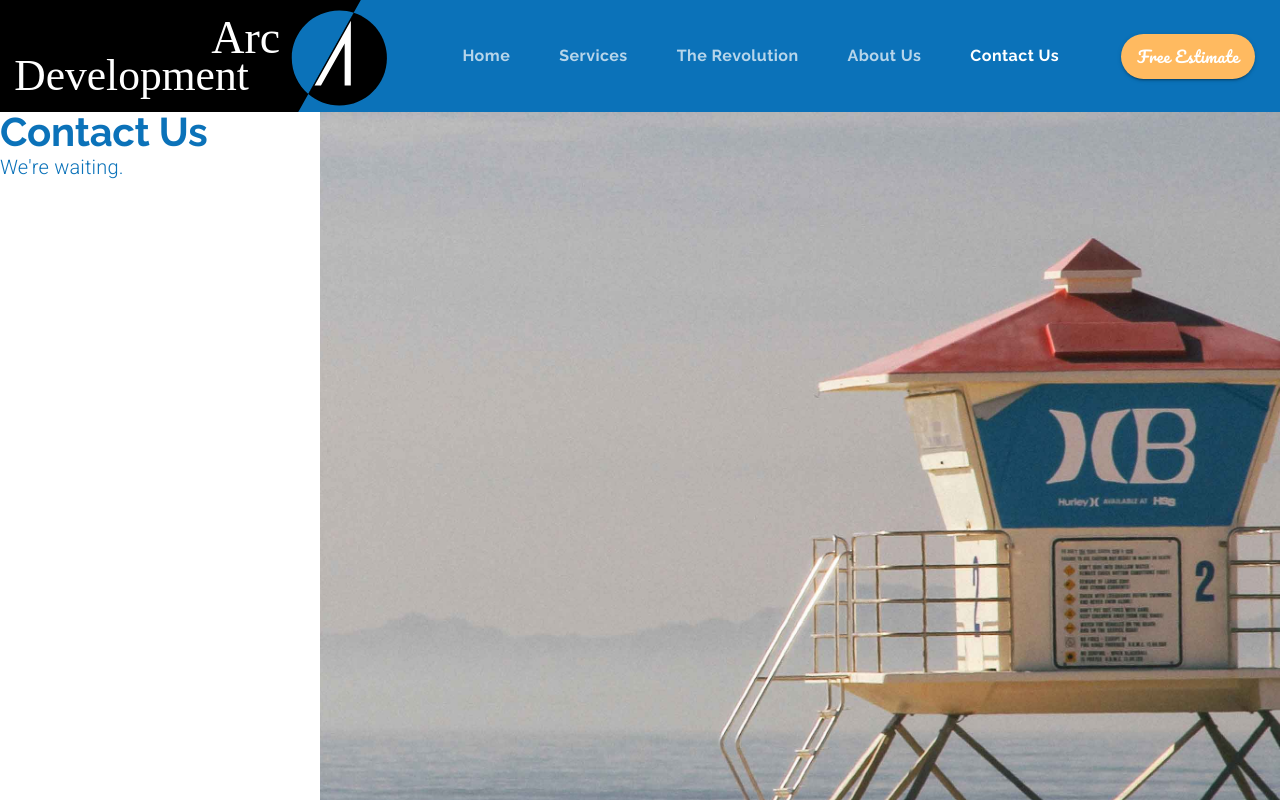
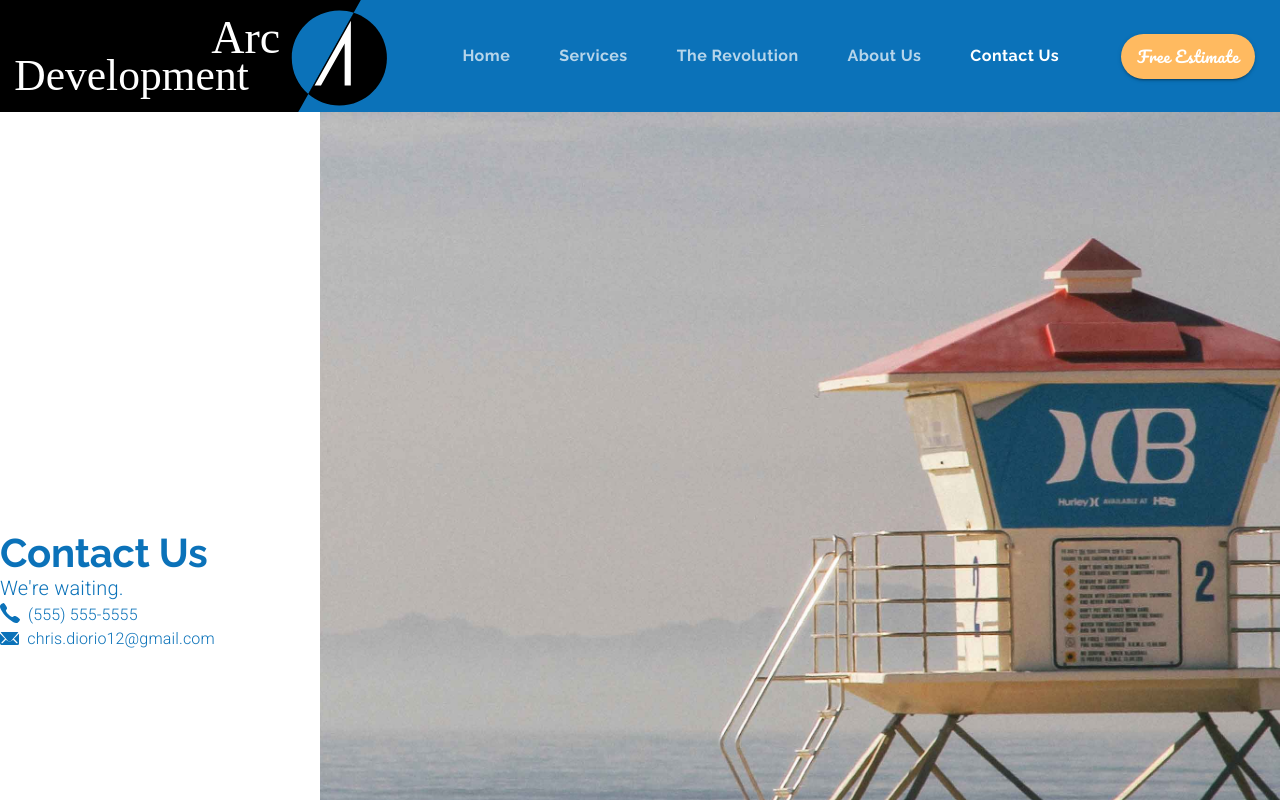
Before and after one commit to PupRiku/arcdevelopment_class, a React (Create React App) app: page /contact in a window 1280 px wide. Shown: the top 800 px of the page. Built offline with nearby package versions, Linux system fonts and the light colour scheme.

Commit message:
Setup contact info

```diff
--- a/src/components/Contact.js
+++ b/src/components/Contact.js
@@ -8,6 +8,8 @@ import TextField from '@material-ui/core/TextField';
 import useMediaQuery from '@material-ui/core/useMediaQuery';
 
 import background from '../assets/background.jpg';
+import phoneIcon from '../assets/phone.svg';
+import emailIcon from '../assets/email.svg';
 
 const useStyles = makeStyles((theme) => ({
   background: {
@@ -28,7 +30,7 @@ export default function Contact() {
 
   return (
     <Grid container direction="row">
-      <Grid item container direction="column" lg={3}>
+      <Grid item container direction="column" justify="center" lg={3}>
         <Grid item>
           <Typography variant="h2" style={{ lineHeight: 1 }}>
             Contact Us
@@ -40,6 +42,36 @@ export default function Contact() {
             We're waiting.
           </Typography>
         </Grid>
+        <Grid item container>
+          <Grid item>
+            <img src={phoneIcon} alt="phone" style={{ marginRight: '0.5em' }} />
+          </Grid>
+          <Grid item>
+            <Typography
+              variant="body1"
+              style={{ color: theme.palette.common.blue, fontSize: '1rem' }}
+            >
+              (555) 555-5555
+            </Typography>
+          </Grid>
+        </Grid>
+        <Grid item container>
+          <Grid item>
+            <img
+              src={emailIcon}
+              alt="envelope"
+              style={{ marginRight: '0.5em', verticalAlign: 'bottom' }}
+            />
+          </Grid>
+          <Grid item>
+            <Typography
+              variant="body1"
+              style={{ color: theme.palette.common.blue, fontSize: '1rem' }}
+            >
+              chris.diorio12@gmail.com
+            </Typography>
+          </Grid>
+        </Grid>
       </Grid>
       <Grid item container className={classes.background} lg={9}></Grid>
     </Grid>
```
